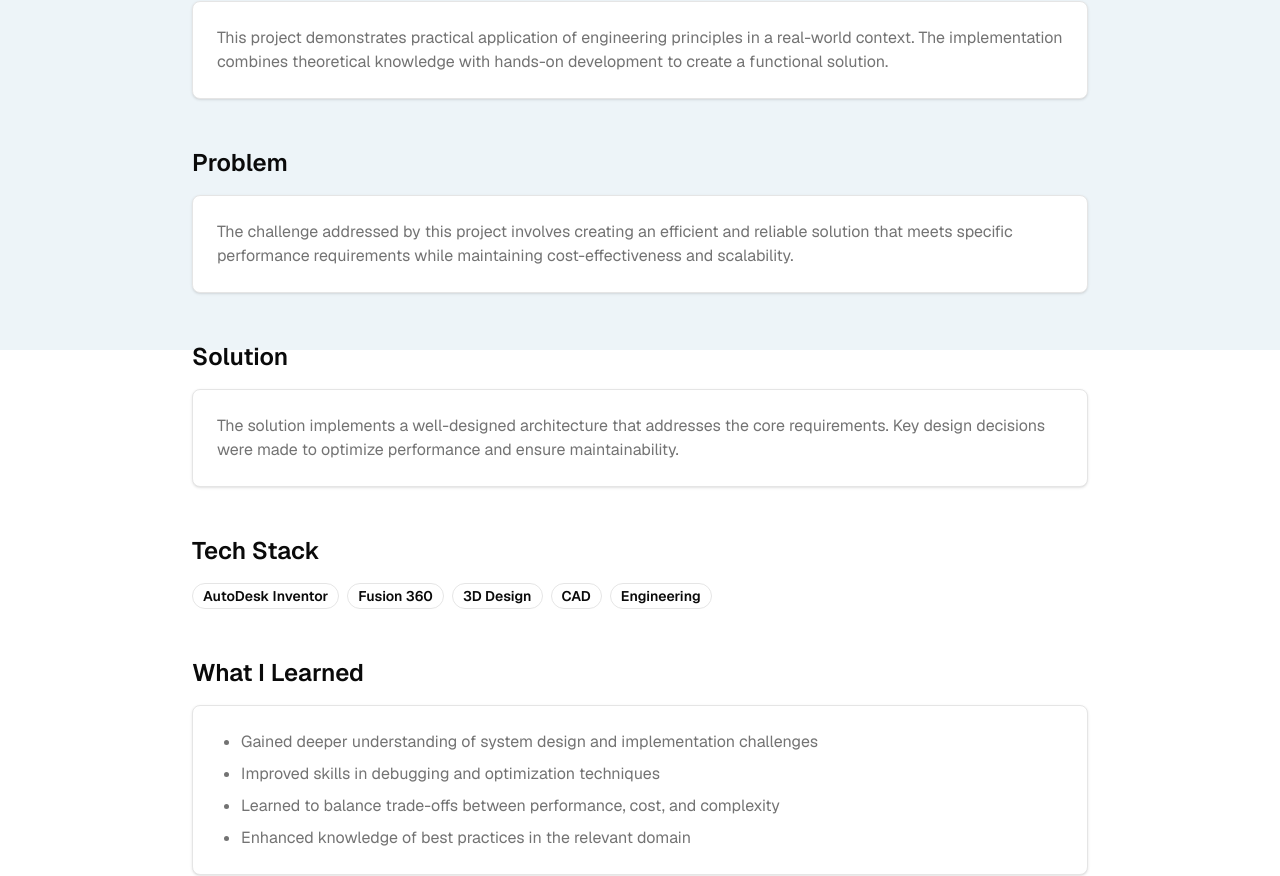
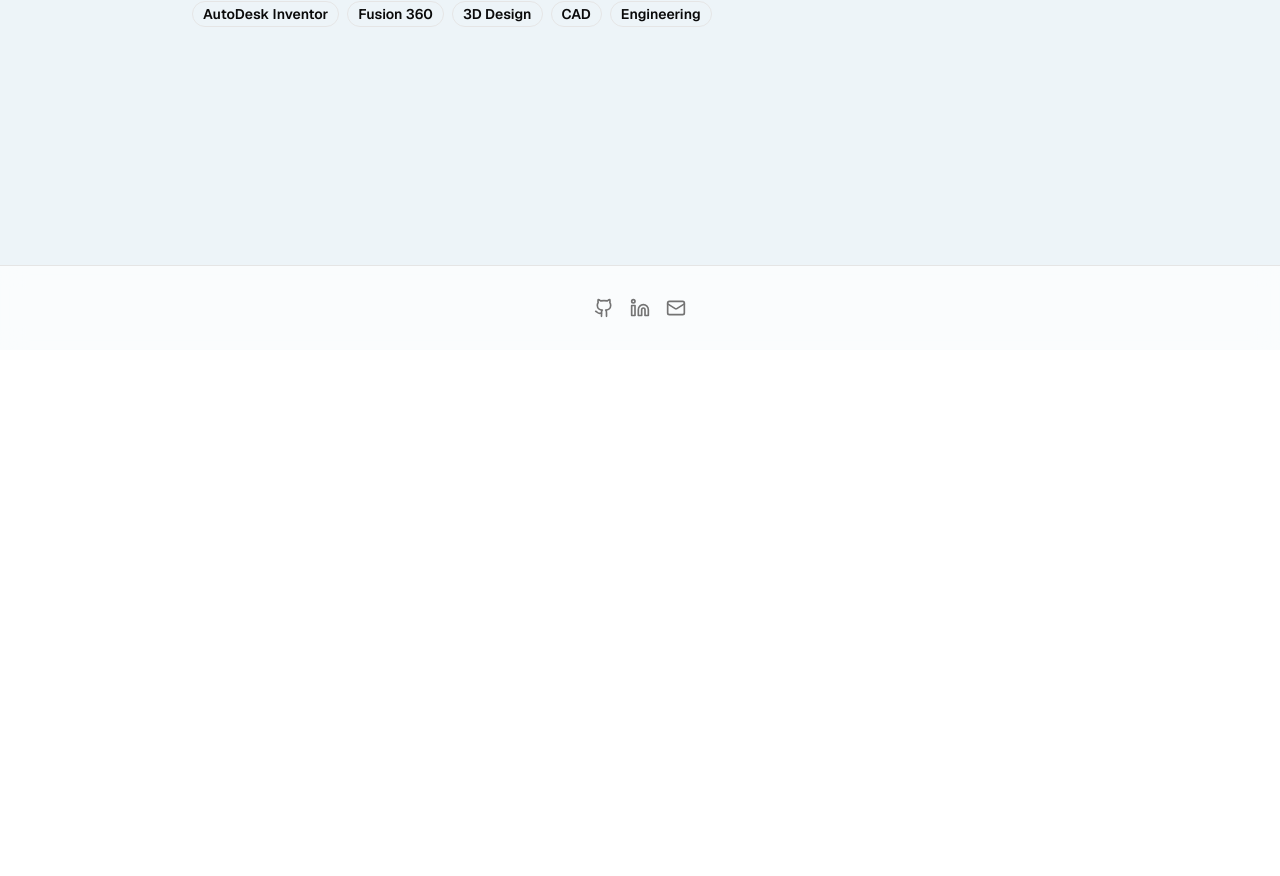
Before and after one commit to jinwooyoon04/jjinwooyoon, a Next.js app: page /projects/3d-design-projects in a window 1280 px wide. Shown: the part 450-1326 px from the top of the page. After the commit the page ends 800 px from the top, so only its background shows below. Built offline with nearby package versions, Linux system fonts and the light colour scheme.

Commit message:
changes to the project page

```diff
--- a/app/projects/[slug]/page.tsx
+++ b/app/projects/[slug]/page.tsx
@@ -80,48 +80,46 @@ export default async function ProjectDetailPage({
         )}
 
         {/* Overview Section */}
+        {project.overview && (
           <section className="mb-12">
             <h2 className="mb-4 text-2xl font-semibold">Overview</h2>
             <Card>
               <CardContent className="pt-6">
-              <p className="text-muted-foreground">
-                This project demonstrates practical application of engineering
-                principles in a real-world context. The implementation combines
-                theoretical knowledge with hands-on development to create a
-                functional solution.
+                <p className="text-muted-foreground whitespace-pre-line">
+                  {project.overview}
                 </p>
               </CardContent>
             </Card>
           </section>
+        )}
 
         {/* Problem Section */}
+        {project.problem && (
           <section className="mb-12">
             <h2 className="mb-4 text-2xl font-semibold">Problem</h2>
             <Card>
               <CardContent className="pt-6">
-              <p className="text-muted-foreground">
-                The challenge addressed by this project involves creating an
-                efficient and reliable solution that meets specific performance
-                requirements while maintaining cost-effectiveness and
-                scalability.
+                <p className="text-muted-foreground whitespace-pre-line">
+                  {project.problem}
                 </p>
               </CardContent>
             </Card>
           </section>
+        )}
 
         {/* Solution Section */}
+        {project.solution && (
           <section className="mb-12">
             <h2 className="mb-4 text-2xl font-semibold">Solution</h2>
             <Card>
               <CardContent className="pt-6">
-              <p className="text-muted-foreground">
-                The solution implements a well-designed architecture that
-                addresses the core requirements. Key design decisions were made
-                to optimize performance and ensure maintainability.
+                <p className="text-muted-foreground whitespace-pre-line">
+                  {project.solution}
                 </p>
               </CardContent>
             </Card>
           </section>
+        )}
 
         {/* Tech Stack Section */}
         <section className="mb-12">
@@ -144,29 +142,20 @@ export default async function ProjectDetailPage({
         )}
 
         {/* What I Learned Section */}
+        {project.whatILearned && project.whatILearned.length > 0 && (
           <section className="mb-12">
             <h2 className="mb-4 text-2xl font-semibold">What I Learned</h2>
             <Card>
               <CardContent className="pt-6">
                 <ul className="list-disc space-y-2 pl-6 text-muted-foreground">
-                <li>
-                  Gained deeper understanding of system design and
-                  implementation challenges
-                </li>
-                <li>
-                  Improved skills in debugging and optimization techniques
-                </li>
-                <li>
-                  Learned to balance trade-offs between performance, cost, and
-                  complexity
-                </li>
-                <li>
-                  Enhanced knowledge of best practices in the relevant domain
-                </li>
+                  {project.whatILearned.map((item, index) => (
+                    <li key={index}>{item}</li>
+                  ))}
                 </ul>
               </CardContent>
             </Card>
           </section>
+        )}
       </div>
     </div>
   );
--- a/components/image-slideshow.tsx
+++ b/components/image-slideshow.tsx
@@ -11,6 +11,7 @@ interface ImageSlideshowProps {
   images: Array<{
     src: string;
     alt: string;
+    caption?: string;
   }>;
   autoPlay?: boolean;
   autoPlayInterval?: number;
@@ -230,6 +231,21 @@ export function ImageSlideshow({
           </div>
         )}
       </div>
+      {/* Caption */}
+      <AnimatePresence mode="wait">
+        {images[currentIndex].caption && (
+          <motion.p
+            key={`caption-${currentIndex}`}
+            initial={{ opacity: 0, y: 10 }}
+            animate={{ opacity: 1, y: 0 }}
+            exit={{ opacity: 0, y: 10 }}
+            transition={{ duration: 0.3 }}
+            className="mt-4 text-center text-sm text-muted-foreground"
+          >
+            {images[currentIndex].caption}
+          </motion.p>
+        )}
+      </AnimatePresence>
     </div>
   );
 }
--- a/components/project-card.tsx
+++ b/components/project-card.tsx
@@ -13,6 +13,10 @@ export interface Project {
   githubUrl?: string;
   liveUrl?: string;
   slug: string;
+  overview?: string;
+  problem?: string;
+  solution?: string;
+  whatILearned?: string[];
 }
 
 interface ProjectCardProps {
@@ -27,7 +31,7 @@ export function ProjectCard({ project, className }: ProjectCardProps) {
         <CardTitle className="group-hover:text-foreground/80 transition-colors">
           {project.title}
         </CardTitle>
-        <CardDescription className="line-clamp-2">
+        <CardDescription className="line-clamp-3">
           {project.description}
         </CardDescription>
       </CardHeader>
--- a/components/project-gallery.tsx
+++ b/components/project-gallery.tsx
@@ -8,46 +8,57 @@ const projectImages = [
   {
     src: "/spinup_robot.jpg",
     alt: "VEX Robotics Competition Robot - Team 6627A Championship Winning Robot",
+    caption: "The completed championship-winning robot for VEX Worlds 2023, featuring mecanum wheels for omnidirectional movement and a sophisticated intake system.",
   },
   {
     src: "/IMG_1289.JPG",
     alt: "Robot build process - Mechanical assembly and construction",
+    caption: "Early build stage showing the mechanical assembly process with bearings, structural components, and precision fastening.",
   },
   {
     src: "/IMG_1293.jpg",
     alt: "Mecanum wheel assembly - Omni-directional wheel mechanism detail",
+    caption: "Close-up of the mecanum wheel assembly, showcasing the angled rollers that enable smooth omnidirectional movement on the competition field.",
   },
   {
     src: "/IMG_1303.JPG",
     alt: "Robot build stage - Structural components and assembly",
+    caption: "Mid-build stage displaying the robot's structural framework with VEX metal channels, gears, and chain drive systems.",
   },
   {
     src: "/IMG_1304.JPG",
     alt: "Advanced robot build - Complex mechanical systems and pneumatics",
+    caption: "Advanced build phase featuring pneumatic cylinders, complex gear trains, and integrated mechanical systems for competition performance.",
   },
   {
     src: "/IMG_1348.jpg",
     alt: "Competition robot - Completed robot on VEX Worlds field",
+    caption: "The fully assembled robot positioned on the VEX Worlds competition field, ready for competition matches.",
   },
   {
     src: "/IMG_1385.jpg",
     alt: "Team photo - Team 6627A with championship robot",
+    caption: "Team 6627A members proudly displaying the championship robot at VEX Worlds 2023 after winning the Opportunity Division.",
   },
   {
     src: "/IMG_1666.JPG",
     alt: "Workspace organization - Robot parts and tools",
+    caption: "Organized workspace showing VEX Robotics components, tools, and equipment used during the build and competition preparation.",
   },
   {
     src: "/IMG_1668.JPG",
     alt: "Robot detail - Close-up of mechanical components",
+    caption: "Detailed view of the robot's intricate mechanical components, wiring, and precision engineering that contributed to championship performance.",
   },
   {
     src: "/IMG_4329.jpg",
     alt: "Competition action - Robot during VEX Worlds competition",
+    caption: "Robot in action during a VEX Worlds competition match, demonstrating its capabilities on the competition field.",
   },
   {
     src: "/IMG_4881.jpg",
     alt: "Robot showcase - Additional competition and build photos",
+    caption: "Additional view of the robot showcasing its design features and competition-ready configuration.",
   },
 ];
 
@@ -61,9 +72,6 @@ export function ProjectGallery() {
         showControls={true}
         className="w-full"
       />
-      <p className="mt-4 text-center text-sm text-muted-foreground">
-        Swipe or use arrow buttons to navigate through the gallery
-      </p>
     </div>
   );
 }
--- a/data/projects.ts
+++ b/data/projects.ts
@@ -5,10 +5,21 @@ export const projects: Project[] = [
     id: "1",
     title: "VEX Robotics World Championship - Opportunity Division Winner",
     description:
-      "Led Team 6627A as Captain, Driver, and Builder to achieve 1st Place in the Opportunity Division at VEX Worlds Championships 2023, competing against 80 international teams. Designed and built a championship-winning robot through innovative engineering solutions.",
+      "Led Team 6627A as Captain, Driver, and Builder to achieve 1st Place in the Opportunity Division at VEX Worlds Championships 2023, hosted in the Kay Bailey Hutchison Convention Center Dallas. Competing against 80 international teams, designed and built a championship-winning robot through innovative engineering solutions.",
     category: ["Hardware", "Embedded"],
     techStack: ["VEX Robotics", "Python", "Robot Design", "3D Modeling", "Competitive Robotics"],
     slug: "vex-worlds-championship",
+    overview: "This project represents the culmination of years of competitive robotics experience, resulting in a championship victory at VEX Worlds 2023. As team captain, driver, and primary builder, I led Team 6627A to achieve 1st place in the Opportunity Division, competing against 80 international teams from around the world. The project involved comprehensive robot design, mechanical engineering, programming, and strategic competition planning.",
+    problem: "The VEX Robotics Competition Spin Up game required a robot capable of multiple tasks: collecting and scoring discs, controlling rollers, and navigating the field efficiently. The challenge was designing a robot that could excel in all aspects of the game while remaining reliable under competitive pressure. Additionally, we needed to optimize our design for the specific constraints of the Opportunity Division competition format.",
+    solution: "I designed and built a robot featuring mecanum wheels for omnidirectional movement, allowing precise positioning and efficient field navigation. The robot incorporated a sophisticated intake system for rapid disc collection, a scoring mechanism optimized for accuracy, and a roller control system for game element manipulation. The design emphasized reliability, maintainability, and adaptability to different match scenarios. Strategic programming in Python enabled autonomous routines and driver-assist features that maximized our competitive performance.",
+    whatILearned: [
+      "Advanced mechanical design principles for competitive robotics",
+      "Integration of multiple subsystems (drive, intake, scoring, pneumatics)",
+      "Strategic thinking and game analysis for competition optimization",
+      "Team leadership and collaboration under high-pressure competition conditions",
+      "Iterative design and rapid prototyping techniques",
+      "Programming autonomous routines and driver control systems",
+    ],
   },
   {
     id: "2",
```
Lines whose indentation alone changed are shown as unchanged.
